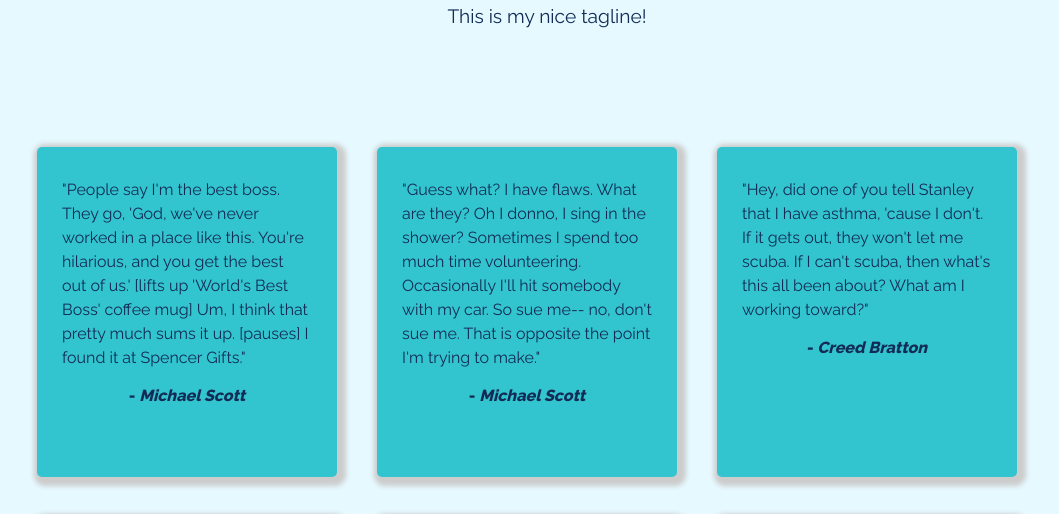
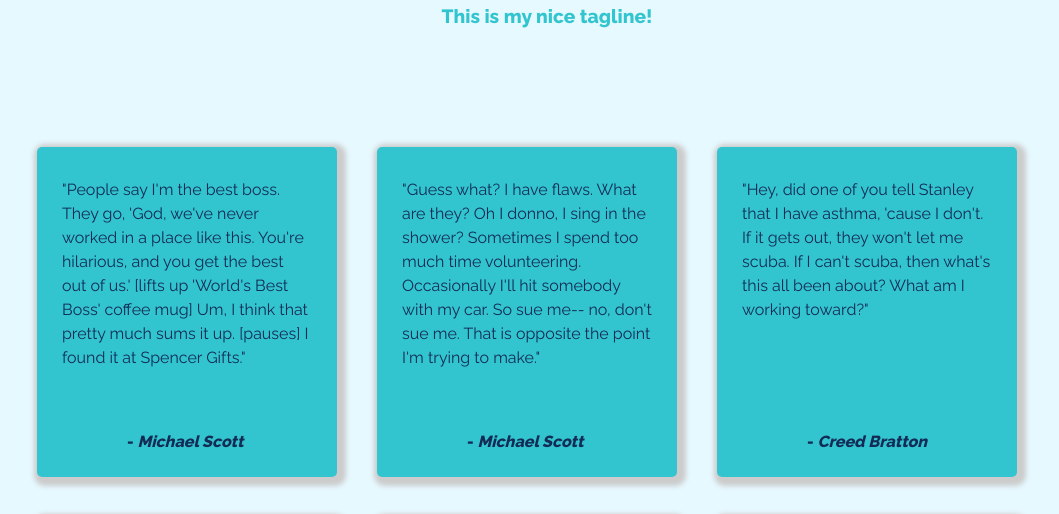
Before and after one commit to 401-advanced-javascript-austinjess/design-challenge-1, a website: page index.html in a window 1280 px wide. Shown: the part 224-738 px from the top of the page, without its empty margins (93-1152 px from the left). Drawn offline with Linux system fonts and the light colour scheme.

Commit message:
moved author to bottom of quote card

```diff
--- a/styles/core/_base.scss
+++ b/styles/core/_base.scss
@@ -28,6 +28,7 @@
     background: $rootColor;
     border-radius: 5px;
     padding: 15px 25px;
+    position: relative;
 
     .quote {
       text-align: left;
@@ -36,6 +37,9 @@
 
     .author {
       font-weight: bold;
+      position: absolute;
+      bottom: 10px;
+      left: 90px;
     }
   }
 }
--- a/styles/core/_header.scss
+++ b/styles/core/_header.scss
@@ -11,5 +11,7 @@
   p {
     font-size: 1.2rem;
     margin-top: 8px;
+    color: $rootColor;
+    font-weight: bold;
   }
 }
```
Also changed, not shown: public/stylesheets/design.css, 1 other file.
